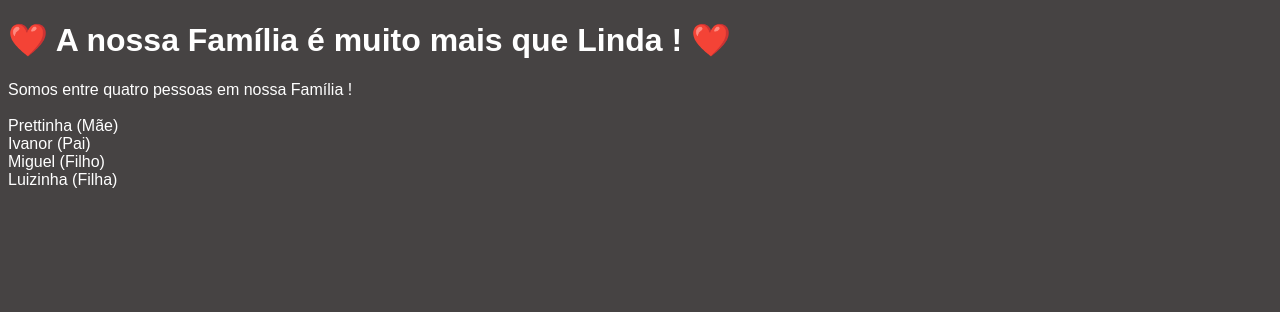
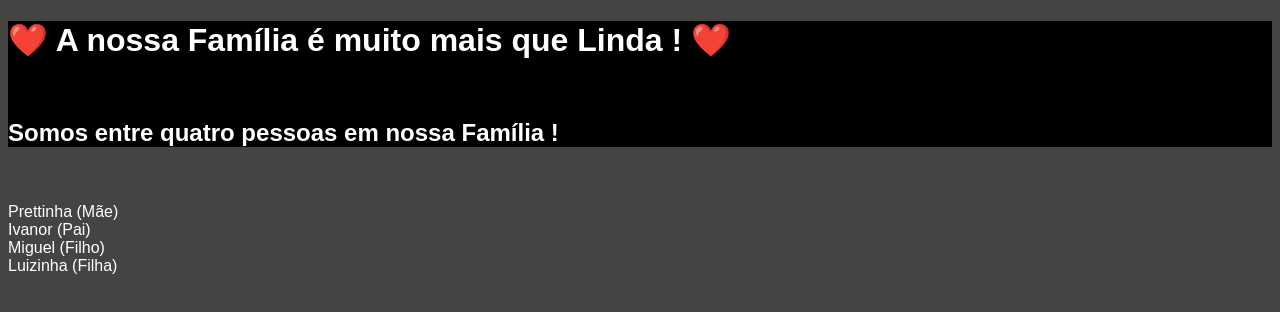
Before and after one commit to JrGehlen/Familia, a plain HTML site: page index.html in a window 1280 px wide. Drawn offline with Linux system fonts and the light colour scheme.

Commit message:
coração

```diff
--- a/index.html
+++ b/index.html
@@ -6,6 +6,11 @@
     <title>Família Ebertz</title>
     <link rel="shortcut icon" href="imagem/heart.png" type="image/x-icon">
     <style>
+
+       header {
+             background-color: black;
+       }
+
         body {
             font-family: Arial, Helvetica, sans-serif;
             background-color: rgb(70, 67, 67);
@@ -22,8 +27,15 @@
     </style>
 </head>
 <body>
-    <h1>❤️ A nossa Família é muito mais que Linda ! ❤️ </h1>
-    <p> Somos entre quatro pessoas em nossa Família !
+
+
+        <header>
+            <h1>❤️ A nossa Família é muito mais que Linda ! ❤️ </h1> <br>
+                 <h2>Somos entre quatro pessoas em nossa Família !</h2>
+        </header>
+
+
+    <section>
 
            <br><br>
            <a href="Prettinha.html">Prettinha (Mãe)</a>
@@ -34,6 +46,7 @@
            <br>
            <a href="Luizinha.html">Luizinha (Filha)</a>
            <br>
-    </p>
+
+    </section>
 </body>
 </html>
```
Lines whose indentation alone changed are shown as unchanged.
